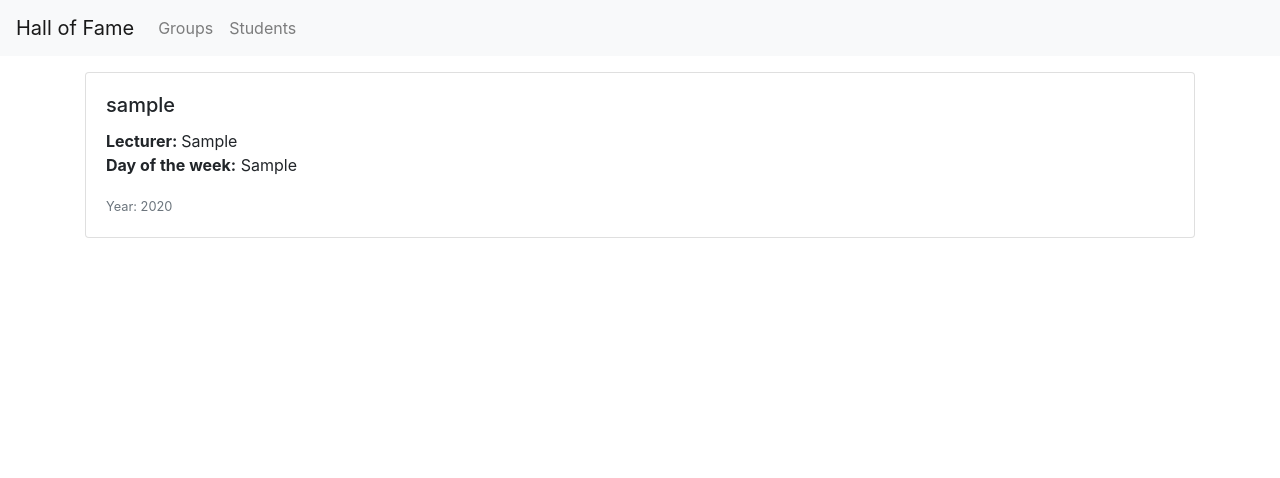
After one commit to hardkov/hall-of-fame, a Django app: page /students/ in a window 1280 px wide. The commit adds this page. Shown: the top 478 px of the page. Run offline with Django 3.2, Linux system fonts and the light colour scheme; tables that the repository leaves empty hold one stand-in row (values such as "Sample post"); some libraries are stand-ins or nearby versions.

Commit message:
Add basic generic views for Group and Student

```diff
--- a/hof/static/hof/styles/styles.css
+++ b/hof/static/hof/styles/styles.css
@@ -27,3 +27,12 @@ body {
     padding: 10px;
     text-align: center;
 }
+
+.card {
+    color: inherit;
+    text-decoration: none;
+}
+
+.card:hover {
+    text-decoration: none;
+}
--- a/hof/templates/hof/includes/navbar.html
+++ b/hof/templates/hof/includes/navbar.html
@@ -11,10 +11,10 @@
   <div class="collapse navbar-collapse" id="navbarNav">
     <ul class="navbar-nav">
       <li class="nav-item">
-        <a class="nav-link" href="#">Link 1</a>
+        <a class="nav-link" href="/groups">Groups</a>
       </li>
       <li class="nav-item">
-        <a class="nav-link" href="#">Link 2</a>
+        <a class="nav-link" href="/students">Students</a>
       </li>
     </ul>
   </div>
--- /dev/null
+++ b/hof/templates/hof/students/students.html
@@ -0,0 +1,21 @@
+{% extends 'hof/base.html' %}
+
+{% block content %}
+    <div class="container">
+        <div class="card-deck">
+        {% for student in students %}
+          <a href="{% url 'hof:student' student.id%}" class="card">
+            <div class="card-body">
+              <h5 class="card-title">{{ student.nickname }}</h5>
+              <p class="card-text">
+                  <strong>Lecturer: </strong> {{ student.group.lecturer }} <br>
+                  <strong>Day of the week:</strong> {{ student.group.day_of_the_week }}
+              </p>
+              <p class="card-text"><small class="text-muted">Year: {{ student.group.year }}</small></p>
+            </div>
+          </a>
+        {% endfor %}
+          </div>
+        </div>
+    </div>
+{% endblock %}
--- a/hof/urls.py
+++ b/hof/urls.py
@@ -5,5 +5,10 @@ from hof import views
 app_name = 'hof'
 urlpatterns = [
     path('', views.index, name='index'),
-    path('test/', views.test, name='test')
+    # GROUPS
+    path('groups/', views.GroupsView.as_view(), name='groups'),
+    path('groups/<int:pk>', views.GroupView.as_view(), name='group'),
+    # STUDENTS
+    path('students/', views.StudentsView.as_view(), name='students'),
+    path('student/<int:pk>', views.StudentView.as_view(), name='student')
 ]
--- a/hof/views.py
+++ b/hof/views.py
@@ -1,5 +1,8 @@
 from django.shortcuts import render
 from django.http import HttpResponse
+from django.views import generic
+
+from .models import Group, Student
 
 
 # Create your views here.
@@ -7,5 +10,24 @@ def index(request):
     return render(request, 'hof/index.html')
 
 
-def test(request):
-    return HttpResponse('test')
+# GROUP VIEWS
+class GroupsView(generic.ListView):
+    model = Group
+    template_name = 'hof/groups/groups.html'
+    context_object_name = 'groups'
+
+
+class GroupView(generic.DetailView):
+    model = Group
+    template_name = 'hof/groups/group.html'
+
+# STUDENT VIEWS
+class StudentsView(generic.ListView):
+    model = Student
+    template_name = 'hof/students/students.html'
+    context_object_name = 'students'
+
+
+class StudentView(generic.DetailView):
+    model = Student
+    template_name = 'hof/students/student.html'
```
Also changed, not shown: hof/templates/hof/groups/group.html (added, +17 -0 lines), hof/templates/hof/groups/groups.html (added, +20 -0 lines), hof/templates/hof/students/student.html (added, +15 -0 lines), hof/admin.py (line endings or trailing spaces).
